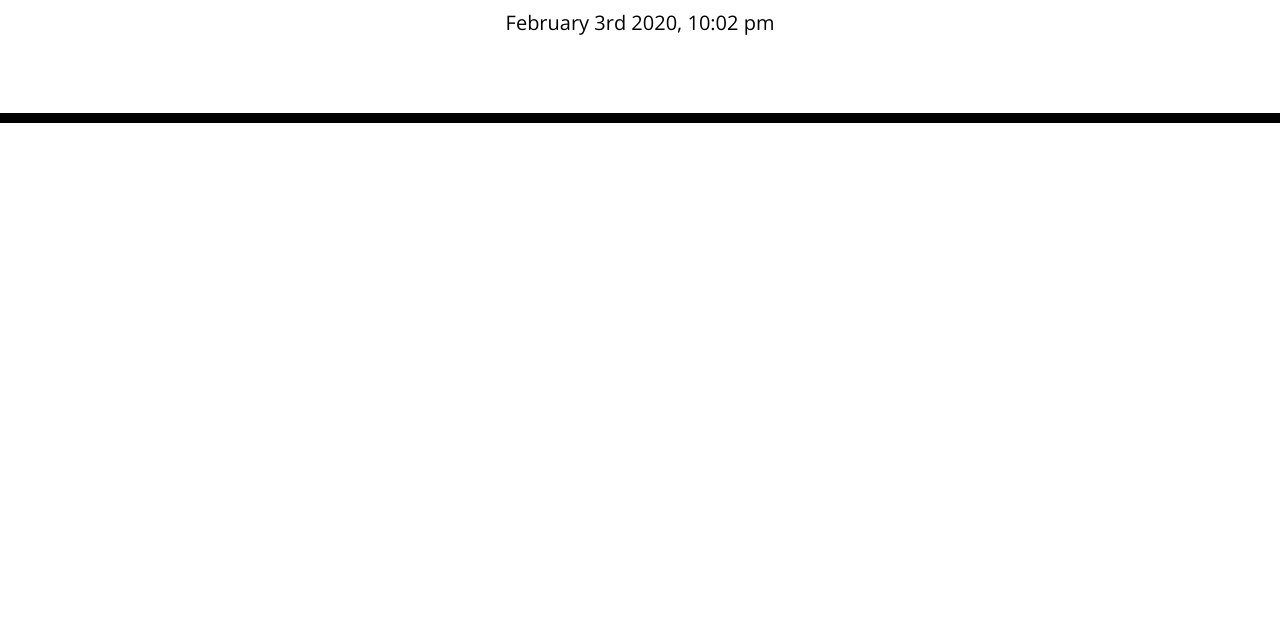
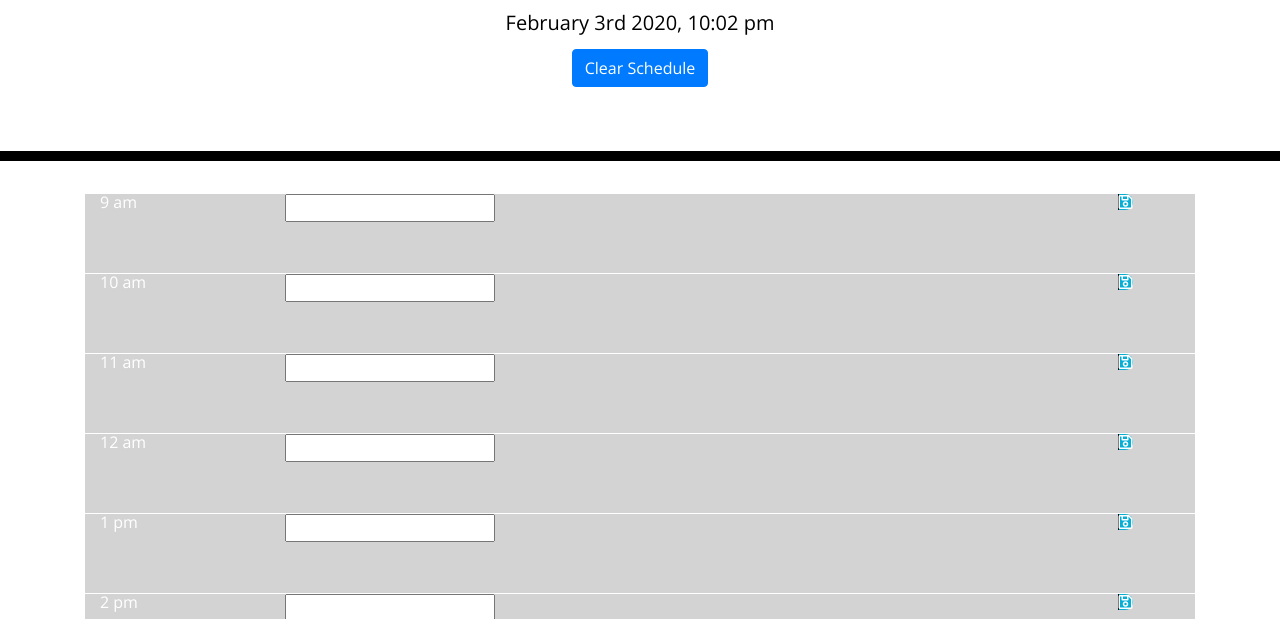
Before and after one commit to JesikaRenea/Work-Day-Scheduler, a plain HTML site: page index.html in a window 1280 px wide. Shown: the part 181-800 px from the top of the page. Drawn offline with nearby package versions, Linux system fonts and the light colour scheme.

Commit message:
Added and updated script, updated README, still need to style properly

```diff
--- a/index.html
+++ b/index.html
@@ -1,23 +1,14 @@
 <!DOCTYPE html>
 <html lang="en">
+
 <head>
   <meta charset="UTF-8" />
   <meta name="viewport" content="width=device-width, initial-scale=1.0" />
   <meta http-equiv="X-UA-Compatible" content="ie=edge" />
-    <link
-      rel="stylesheet"
-      href="https://stackpath.bootstrapcdn.com/bootstrap/4.3.1/css/bootstrap.min.css"
-    />
-    <link
-      rel="stylesheet"
-      href="https://use.fontawesome.com/releases/v5.8.1/css/all.css"
-      integrity="sha384-50oBUHEmvpQ+1lW4y57PTFmhCaXp0ML5d60M1M7uH2+nqUivzIebhndOJK28anvf"
-      crossorigin="anonymous"
-    />
-    <link
-      href="https://fonts.googleapis.com/css?family=Open+Sans&display=swap"
-      rel="stylesheet"
-    />
+  <link rel="stylesheet" href="https://stackpath.bootstrapcdn.com/bootstrap/4.3.1/css/bootstrap.min.css" />
+  <link rel="stylesheet" href="https://use.fontawesome.com/releases/v5.8.1/css/all.css"
+    integrity="sha384-50oBUHEmvpQ+1lW4y57PTFmhCaXp0ML5d60M1M7uH2+nqUivzIebhndOJK28anvf" crossorigin="anonymous" />
+  <link href="https://fonts.googleapis.com/css?family=Open+Sans&display=swap" rel="stylesheet" />
   <link rel="stylesheet" href="style.css" />
   <title>Work Day Scheduler</title>
 </head>
@@ -27,29 +18,27 @@
     <h1 class="display-3">Work Day Scheduler</h1>
     <p class="lead">A simple calendar app for scheduling your work day</p>
     <p id="currentDay" class="lead"></p>
+
+    <button type="button" class="btn btn-primary clear">Clear Schedule</button><br>
+
   </header>
+
   <div class="container">
-      <!-- Timeblocks go here -->
+
+    <div class="container" id="plannerContainer">
+
     </div>
+
+  </div>
+
 
   <script src="https://code.jquery.com/jquery-3.4.1.min.js"></script>
   <script src="https://cdnjs.cloudflare.com/ajax/libs/moment.js/2.24.0/moment.min.js"></script>
 
-    <script>
-
-(function()
-{  // instantiate a moment object
-  var NowMoment = moment().format('MMMM Do YYYY, h:mm a');
-    // display value of moment object in #displayMoment div
-  var eDisplayMoment = document.getElementById('currentDay');
-  eDisplayMoment.innerHTML = NowMoment;
-  })();
-
-
-</script>
-
+  <script src='script.js'></script>
 
 
 
 </body>
+
 </html>
--- /dev/null
+++ b/script.js
@@ -0,0 +1,116 @@
+//Displaying Time in Header
+(function () {
+    var NowMoment = moment().format('MMMM Do YYYY, h:mm a');
+    var displayMoment = document.getElementById('currentDay');
+    displayMoment.innerHTML = NowMoment;
+})();
+
+$(document).ready(function () {
+
+    const now = moment().format('MMMM Do YYYY');
+    let nowHour24 = moment().format('H');
+    let nowHour12 = moment().format('h');
+    let storedPlans = JSON.parse(localStorage.getItem("storedPlans"));
+
+    if (storedPlans !== null) {
+        planTextArr = storedPlans;
+    } else {
+        planTextArr = new Array(9);
+    }
+
+
+    let $plannerDiv = $('#plannerContainer');
+    $plannerDiv.empty();
+
+    for (let hour = 9; hour <= 17; hour++) {
+        let index = hour - 9;
+
+        let $rowDiv = $('<div>');
+        $rowDiv.addClass('row', 'plannerRow').attr('hour-index', hour);
+
+        let $timeDiv = $('<div>');
+        $timeDiv.addClass('col-md-2');
+
+        var $timeBoxSpn = $('<span>');
+
+        let displayHour = 0;
+        let ampm = "";
+        if (hour > 12) {
+            displayHour = hour - 12;
+            ampm = "pm";
+        } else {
+            displayHour = hour;
+            ampm = "am";
+        }
+
+        $timeBoxSpn.text(`${displayHour} ${ampm}`);
+
+        $rowDiv.append($timeDiv);
+        $timeDiv.append($timeBoxSpn);
+
+        let $dailyPlanSpn = $('<input>');
+
+        $dailyPlanSpn.attr('id', `input-${index}`);
+        $dailyPlanSpn.attr('hour-index', index);
+
+        $dailyPlanSpn.val(planTextArr[index]);
+
+        let $inputCol = $('<div>');
+        $inputCol.addClass('col-md-9');
+
+        $rowDiv.append($inputCol);
+        $inputCol.append($dailyPlanSpn);
+
+        let $saveCol = $('<div>');
+        $saveCol.addClass('col-md-1');
+
+        let $saveBtn = $('<i>');
+        $saveBtn.attr('id', `saveid-${index}`);
+        $saveBtn.attr('save-id', index);
+        $saveBtn.attr('class', "far fa-save saveIcon");
+        $saveBtn.addClass('saveBtn')
+
+        $rowDiv.append($saveCol);
+        $saveCol.append($saveBtn);
+
+        updateRowColor($rowDiv, hour);
+
+        $plannerDiv.append($rowDiv);
+    };
+
+
+    function updateRowColor($hourRow, hour) {
+        if (hour < nowHour24) {
+            $hourRow.addClass('past')
+        } else if (hour > nowHour24) {
+            $hourRow.addClass('present')
+        } else {
+            $hourRow.addClass('future')
+        }
+    };
+
+    $(document).on('click', 'i', function (event) {
+        event.preventDefault();
+        let $index = $(this).attr('save-id');
+        let inputId = '#input-' + $index;
+        let $value = $(inputId).val();
+        planTextArr[$index] = $value;
+        localStorage.setItem("storedPlans", JSON.stringify(planTextArr));
+    });
+
+    $(document).on('change', 'input', function (event) {
+        event.preventDefault();
+        let i = $(this).attr('hour-index');
+    });
+
+    var clearSched = document.querySelector(".clear")
+
+    clearSched.addEventListener("click", function() {
+        localStorage.clear();
+        console.log("click")
+        location.reload();
+    });
+
+
+
+});
```
Also changed, not shown: 1 other file. Lines whose indentation alone changed are shown as unchanged.
